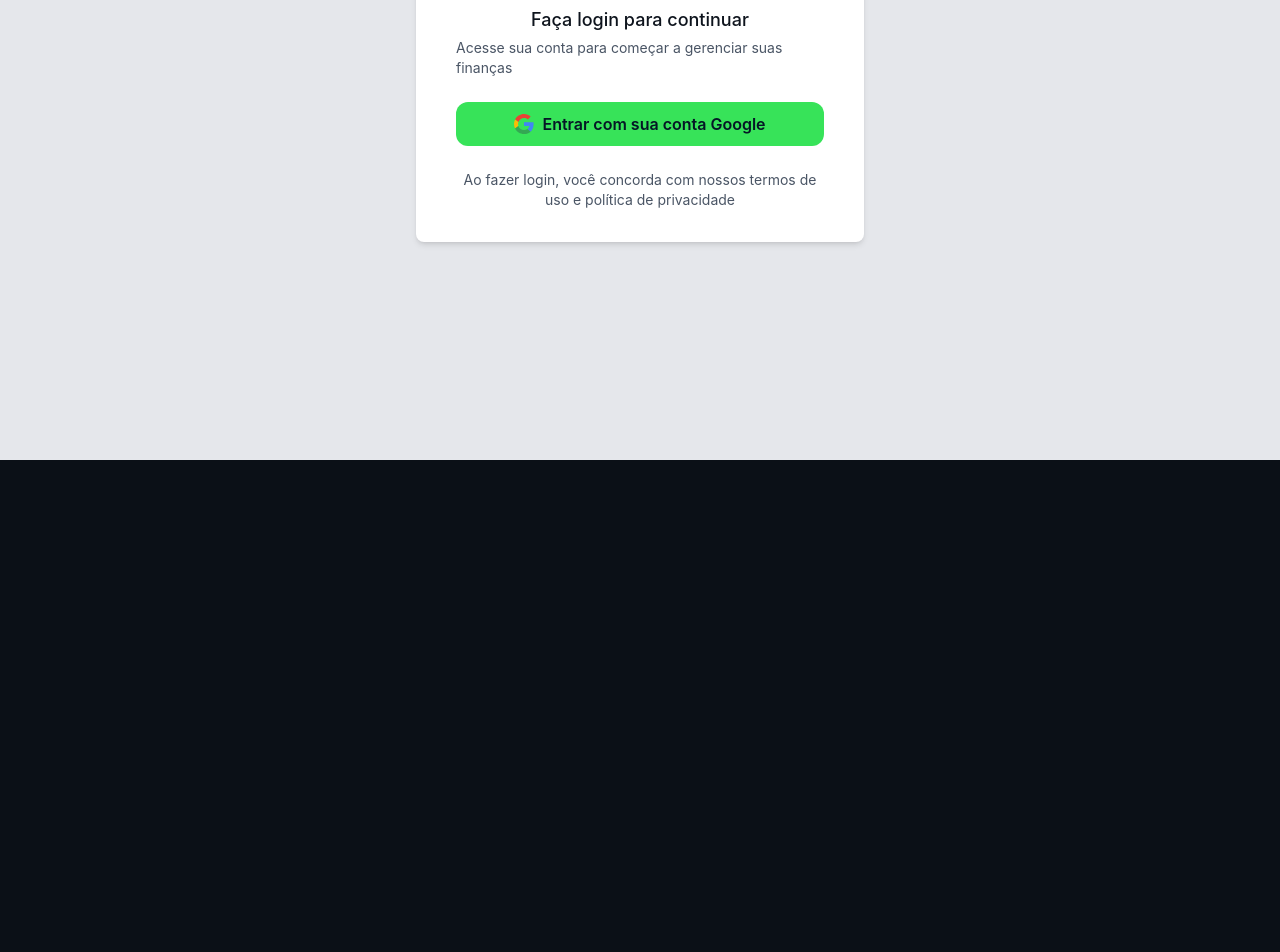
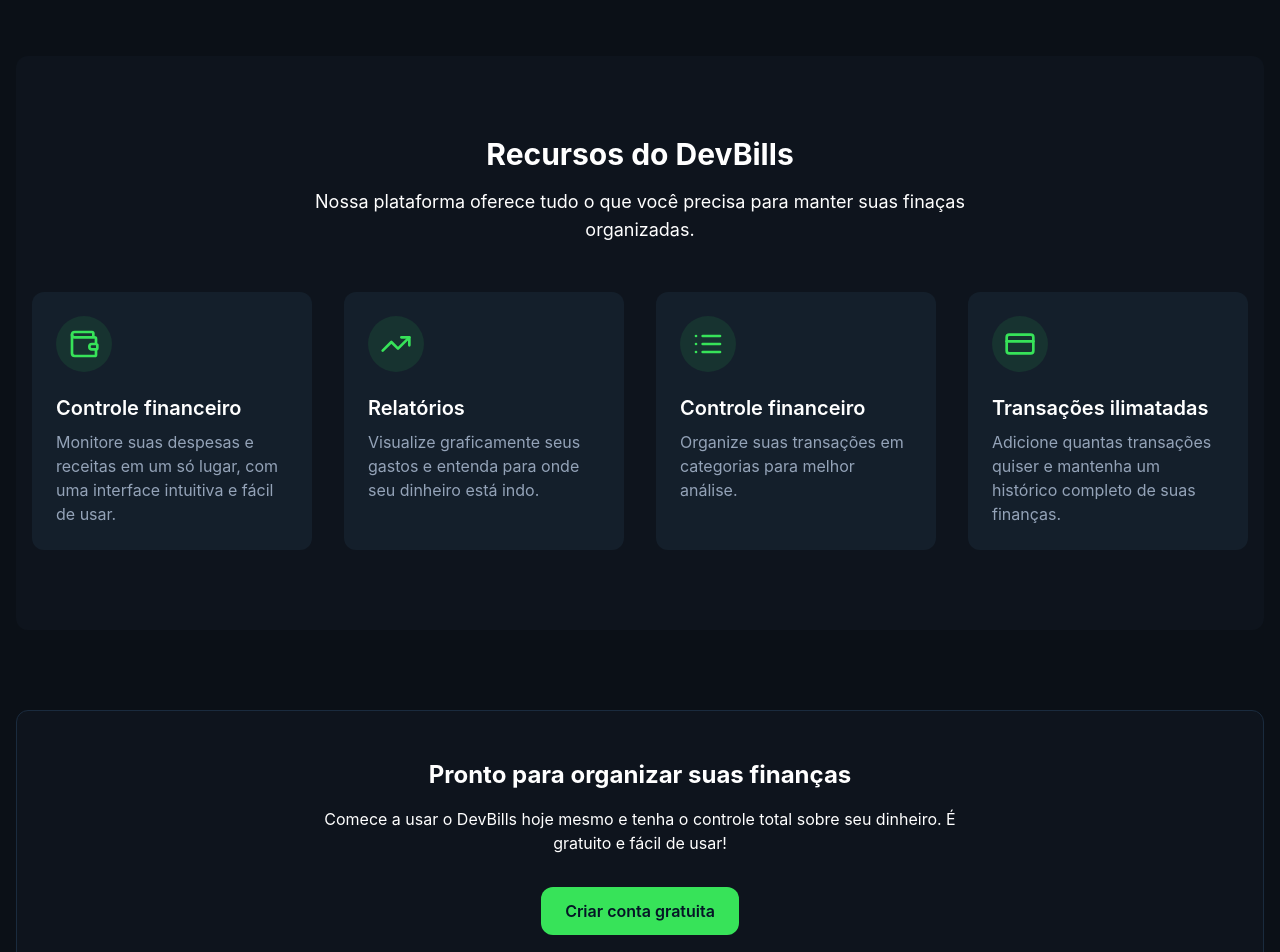
Before and after one commit to Matheus-Figueiredo-Dev/devbills-interface, a React (Vite) app: page / in a window 1280 px wide. Shown: the part 340-1292 px from the top of the page. Before the commit the page ends 800 px from the top, so only its background shows below. Built offline with nearby package versions, Linux system fonts and the light colour scheme; no server answers.

Commit message:
Ajustes na tela de home

```diff
--- a/src/pages/Home.tsx
+++ b/src/pages/Home.tsx
@@ -1,5 +1,6 @@
 import { CreditCard, List, TrendingUp, Wallet } from 'lucide-react';
 import type { JSX } from 'react';
+import { useNavigate } from 'react-router';
 import Button from '../components/Button';
 import { useAuth } from '../context/AuthContext';
 
@@ -10,6 +11,8 @@
 }
 
 const Home = () => {
+	const navigate = useNavigate();
+
 	const auth = useAuth();
 
 	console.log(auth);
@@ -53,7 +56,7 @@
 							</p>
 						</div>
 						<div className='flex flex-col sm:flex-row space-y-4 sm:space-y-0 sm:space-x-4'>
-							<Button className='text-center px-6 py-3'>Começar agora</Button>
+							<Button className='text-center px-6 py-3' onClick={() => navigate('/login')}>Começar agora</Button>
 						</div>
 					</div>
 				</section>
@@ -88,7 +91,7 @@
 						<p className='text-white text-opacity-90 max-w-2xl mx-auto mb-8'>Comece a usar o DevBills hoje mesmo e tenha o controle total sobre seu dinheiro.
 							É gratuito e fácil de usar!
 						</p>
-						<Button className='mx-auto px-6 py-3'>Criar conta gratuita</Button>
+						<Button className='mx-auto px-6 py-3' onClick={() => navigate('/login')}>Criar conta gratuita</Button>
 					</div>
 				</section>
 			</div>
--- a/src/routes/index.tsx
+++ b/src/routes/index.tsx
@@ -8,8 +8,8 @@
 		<BrowserRouter>
 			<AuthProvider>
 				<Routes>
-					<Route path="/" element={<Login />} />
-					<Route path="/home" element={<Home />} />
+					<Route path="/" element={<Home />} />
+					<Route path="/login" element={<Login />} />
 					<Route path="*" element={<h2>Página não encontrada</h2>} />
 				</Routes>
 			</AuthProvider>
```
